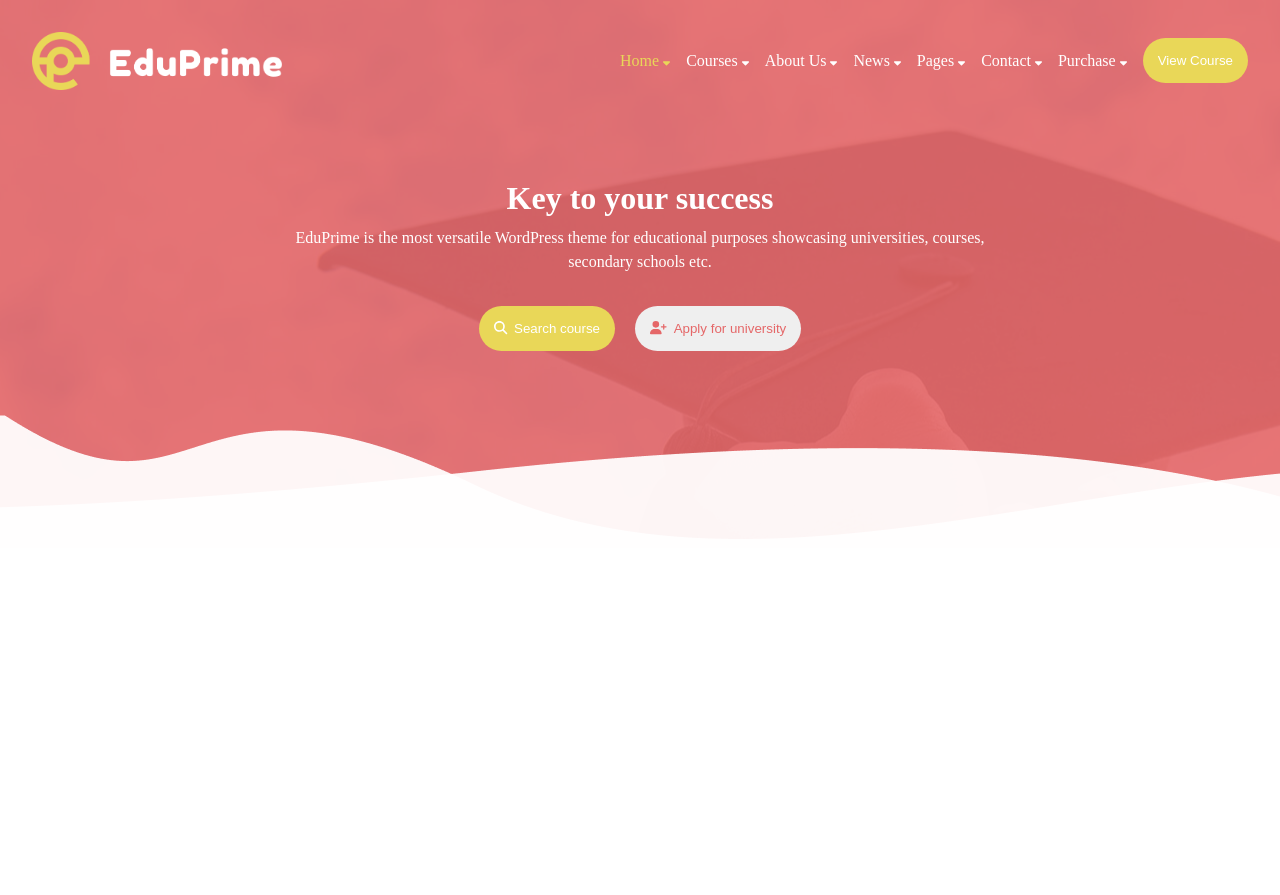
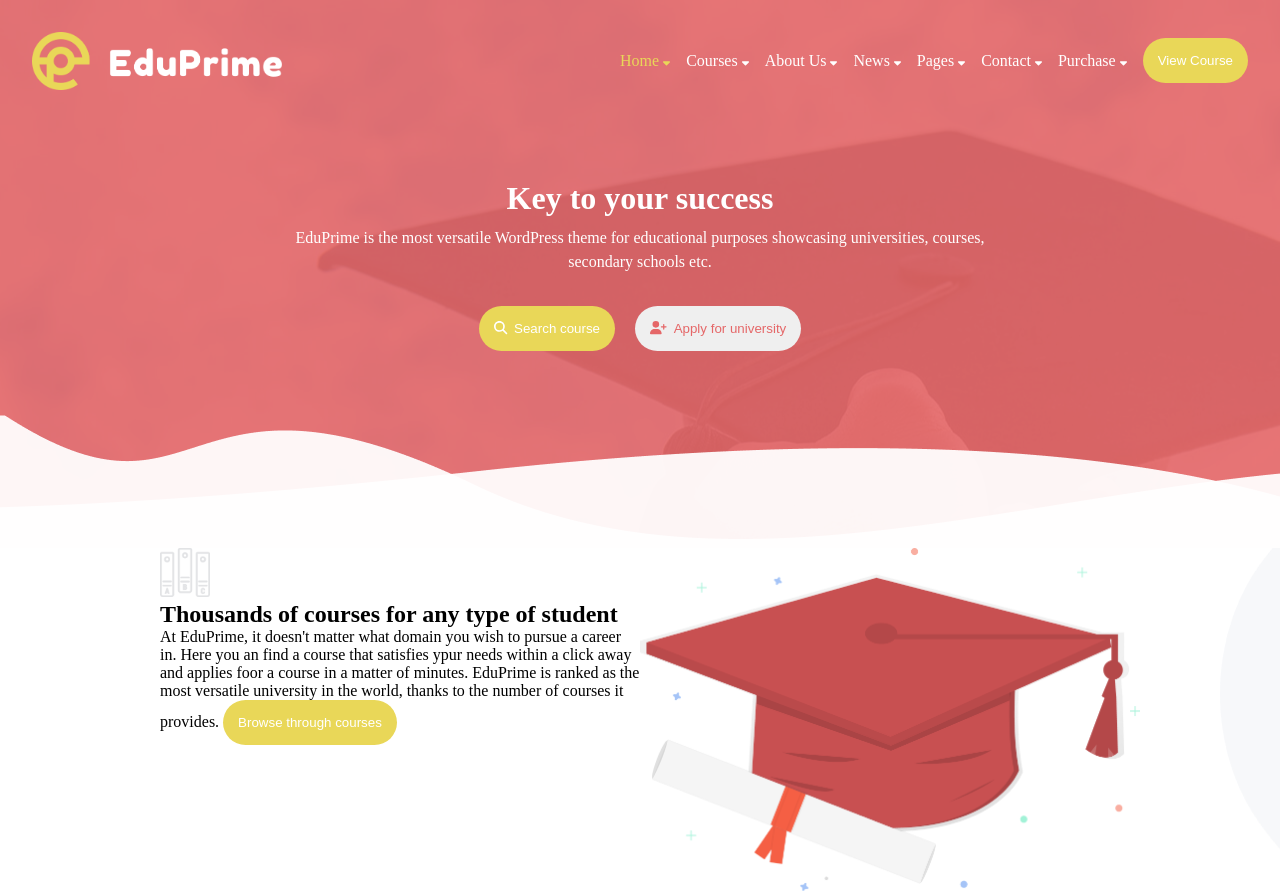
Before and after one commit to SimoneRicco/proj-html-vuejs, a Vue app in the folder my-app/: page / in a window 1280 px wide. Shown: the top 895 px of the page. Before the commit the page ends 800 px from the top, so only its background shows below. Built offline with nearby package versions, Linux system fonts and the light colour scheme.

Commit message:
add browse section

```diff
--- a/my-app/src/App.vue
+++ b/my-app/src/App.vue
@@ -1,4 +1,5 @@
 <script>
+import Browse from "./components/Browse.vue";
 import Header from "./components/Header.vue";
 export default {
   data() {
@@ -16,6 +17,7 @@ export default {
   },
   components: {
     Header,
+    Browse,
   },
 };
 </script>
@@ -23,6 +25,7 @@ export default {
 <template>
   <div class="container">
     <Header :options="headerOptions"></Header>
+    <Browse></Browse>
   </div>
 </template>
 
--- /dev/null
+++ b/my-app/src/components/Browse.vue
@@ -0,0 +1,56 @@
+<script>
+export default {};
+</script>
+
+<template>
+  <section>
+    <div class="text">
+      <img src="../../edu/img/Books-icon.png" alt="" class="books" />
+      <h2>Thousands of courses for any type of student</h2>
+      <p>
+        At EduPrime, it doesn't matter what domain you wish to pursue a career
+        in. Here you an find a course that satisfies ypur needs within a click
+        away and applies foor a course in a matter of minutes. EduPrime is
+        ranked as the most versatile university in the world, thanks to the
+        number of courses it provides.
+        <button class="browse btn">Browse through courses</button>
+      </p>
+    </div>
+    <div class="side-image">
+      <img src="../../edu/img/Graduation-Illustration.png" alt="" />
+    </div>
+  </section>
+</template>
+
+<style lang="scss" scoped>
+$yellow: #e9d758;
+.browse {
+  background-color: $yellow;
+}
+.btn {
+  padding: 1rem;
+  padding: 15px;
+  border-radius: 50px;
+  color: white;
+  border: 0;
+}
+.books {
+  width: 50px;
+}
+section {
+  display: flex;
+  justify-content: space-between;
+  padding-inline: 10rem;
+  background-image: url("../../edu/img/home-background.png");
+  background-position: center;
+}
+.text {
+  width: 50%;
+}
+.side-image {
+  width: 50%;
+  img {
+    width: 500px;
+  }
+}
+</style>
```
